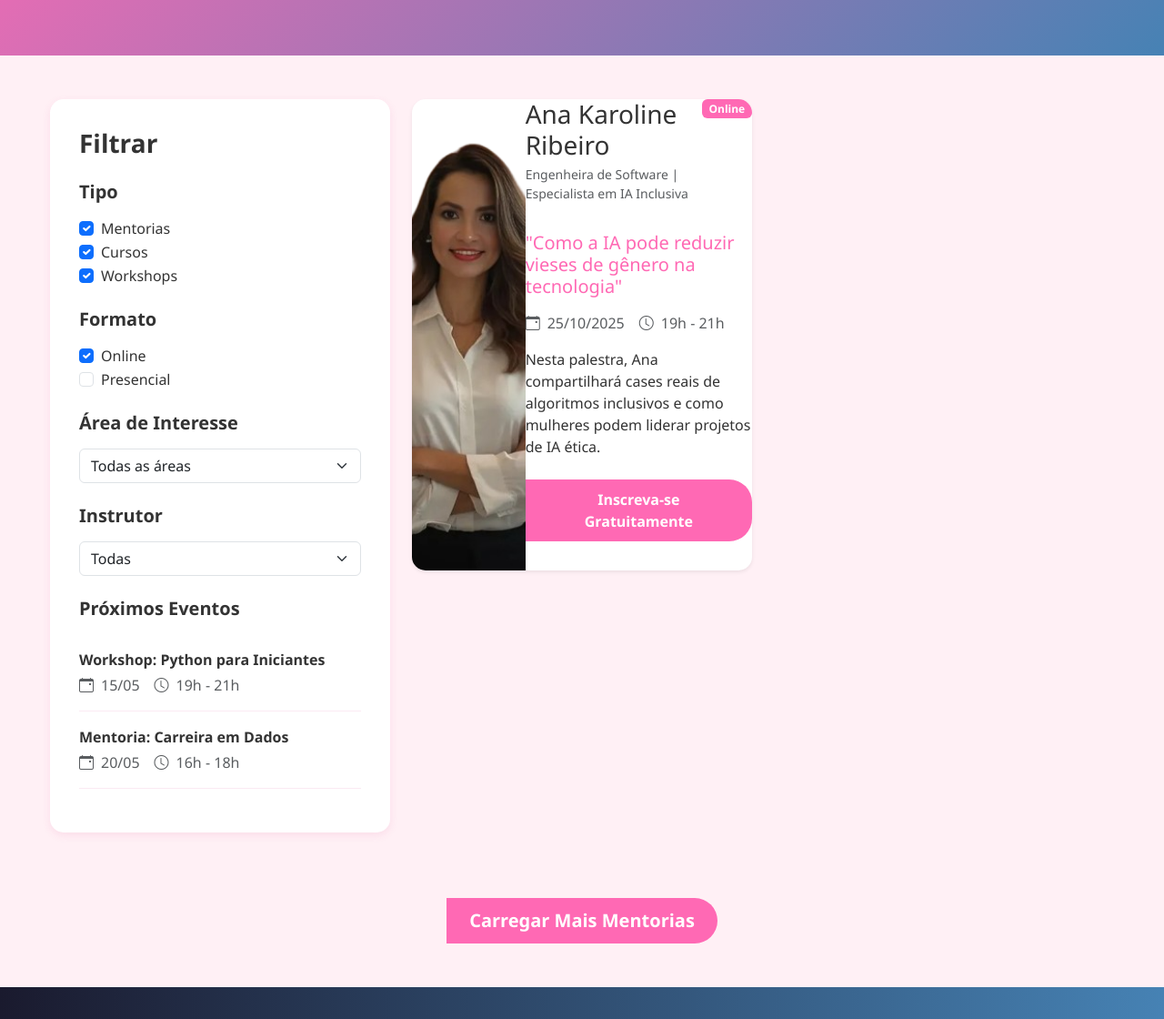
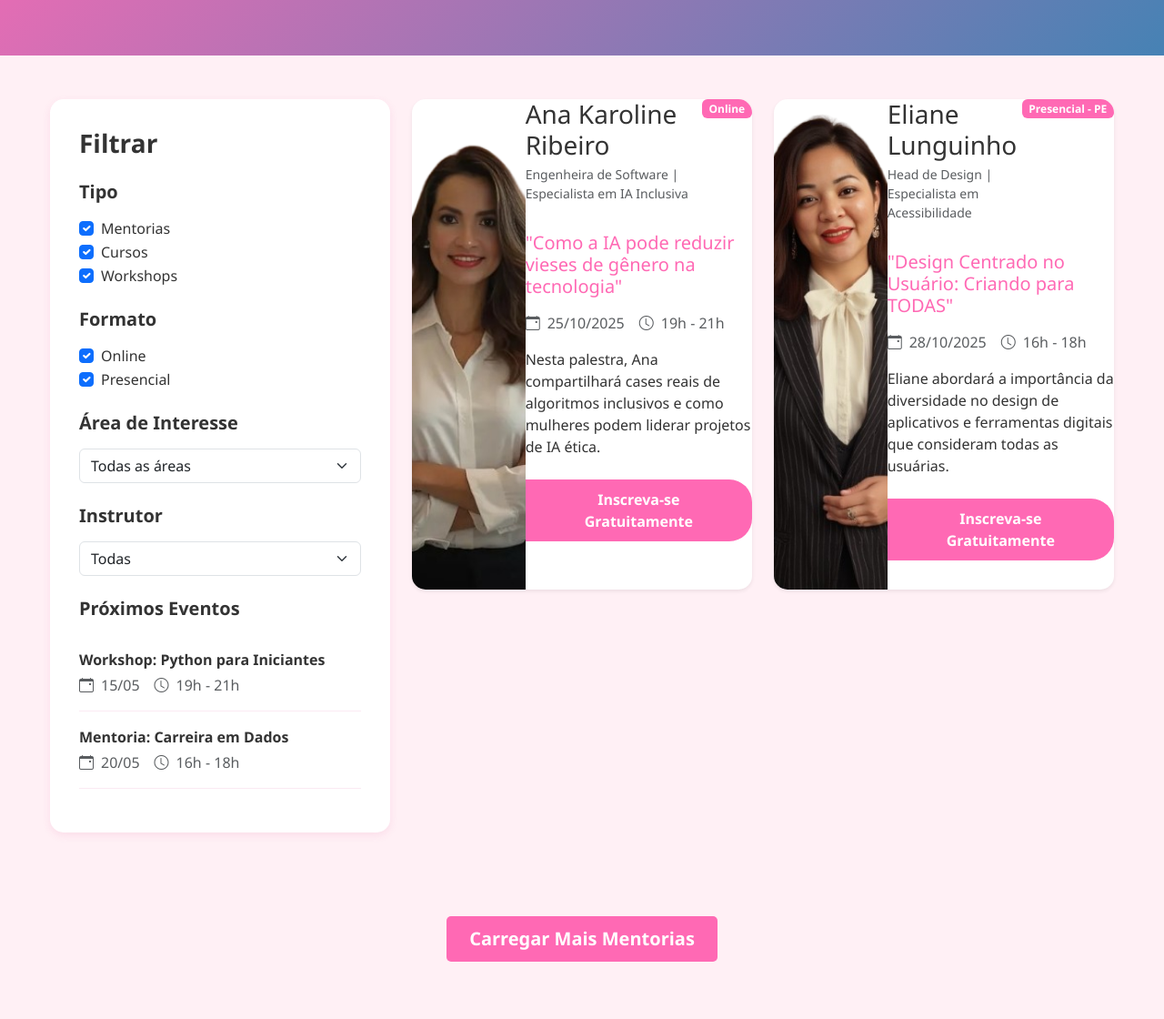
Before and after one commit to Ana-Karoline-Tech/Filtro_Mulheres-Tech, a plain HTML site: page index.html in a window 1280 px wide. Shown: the part 327-1447 px from the top of the page at 91% size. Drawn offline with nearby package versions, Linux system fonts and the light colour scheme.

Commit message:
Corrigi a interatividade no JavaScript

```diff
--- a/css/cursos-internos.css
+++ b/css/cursos-internos.css
@@ -266,6 +266,28 @@ body {
   background: rgba(255,255,255,0.2);
   transform: translateY(-3px);
 }
+/* BTN BUSCAR MAIS OU MENOS CURSOS */
+#load-more-btn {
+    display: block;
+    margin: 20px auto;
+    padding: 10px 25px;
+    background-color: #007bff;
+    color: white;
+    border: none;
+    border-radius: 5px;
+    cursor: pointer;
+    transition: background-color 0.3s;
+}
+
+#load-more-btn:hover {
+    background-color: #0056b3;
+}
+
+#load-more-container {
+    text-align: center;
+    width: 100%;
+    clear: both;
+}
 
         /* ========== RODAPÉ ========== */
 footer {
--- a/js/filtro.js
+++ b/js/filtro.js
@@ -8,11 +8,43 @@ document.addEventListener('DOMContentLoaded', function() {
     const areaInteresse = document.querySelector('.form-select');
     const filtroInstrutor = document.querySelector('select[data-filtro="instrutor"]');
 
-    // Elemento container das mentorias
-    const mentoriasContainer = document.getElementById('mentorias-container');
-    const todasMentorias = document.querySelectorAll('.col-md-6.mb-4');
+    // Elementos das mentorias
+    const todasMentorias = Array.from(document.querySelectorAll('.col-md-6.mb-4'));
+    const loadMoreBtn = document.getElementById('load-more-btn');
 
-    // Função para filtrar as mentorias
+    // Variáveis de controle
+    let mentoriasVisiveis = 4; // Mostra 4 mentorias inicialmente
+    const mentoriasPorPagina = 4; // Quantidade a carregar por clique
+
+    // 1. Inicialização
+    function init() {
+        selecionarTodosFiltros();
+        esconderMentoriasExtras();
+        filtrarMentorias();
+        centralizarBotao();
+    }
+
+    // 2. Selecionar todos os filtros inicialmente
+    function selecionarTodosFiltros() {
+        tipoMentorias.checked = true;
+        tipoCursos.checked = true;
+        tipoWorkshops.checked = true;
+        formatoOnline.checked = true;
+        formatoPresencial.checked = true;
+        areaInteresse.value = 'Todas as áreas';
+        filtroInstrutor.value = 'Todas';
+    }
+
+    // 3. Esconder mentorias extras no carregamento
+    function esconderMentoriasExtras() {
+        todasMentorias.forEach((mentoria, index) => {
+            if (index >= mentoriasVisiveis) {
+                mentoria.classList.add('d-none');
+            }
+        });
+    }
+
+    // 4. Função principal de filtragem
     function filtrarMentorias() {
         const tiposSelecionados = {
             mentoria: tipoMentorias.checked,
@@ -28,65 +60,76 @@ document.addEventListener('DOMContentLoaded', function() {
         const areaSelecionada = areaInteresse.value;
         const instrutorSelecionado = filtroInstrutor.value;
 
-        todasMentorias.forEach(mentoria => {
+        // Resetar contagem ao filtrar
+        mentoriasVisiveis = mentoriasPorPagina;
+
+        todasMentorias.forEach((mentoria, index) => {
             const tipo = mentoria.getAttribute('data-tipo');
             const formato = mentoria.getAttribute('data-formato');
             const area = mentoria.getAttribute('data-area');
             const instrutor = mentoria.getAttribute('data-instrutor') || '';
 
-            // Verificar se a mentoria corresponde aos filtros
-            const tipoMatch = tiposSelecionados[tipo];
-            const formatoMatch = formatosSelecionados[formato];
-            const areaMatch = areaSelecionada === 'Todas as áreas' ||
-                            areaSelecionada.toLowerCase().includes(area.toLowerCase());
-            const instrutorMatch = instrutorSelecionado === 'Todas' ||
-                                 instrutor.includes(instrutorSelecionado);
+            const deveMostrar = (
+                tiposSelecionados[tipo] &&
+                formatosSelecionados[formato] &&
+                (areaSelecionada === 'Todas as áreas' || area === areaSelecionada) &&
+                (instrutorSelecionado === 'Todas' || instrutor === instrutorSelecionado)
+            );
 
-            // Mostrar ou esconder a mentoria com base nos filtros
-            if (tipoMatch && formatoMatch && areaMatch && instrutorMatch) {
+            if (deveMostrar) {
                 mentoria.style.display = 'block';
+                // Mostra apenas as primeiras mentorias
+                mentoria.classList.toggle('d-none', index >= mentoriasVisiveis);
             } else {
                 mentoria.style.display = 'none';
             }
         });
+
+        atualizarBotao();
     }
 
-    // Adicionar event listeners para os filtros
-    tipoMentorias.addEventListener('change', filtrarMentorias);
-    tipoCursos.addEventListener('change', filtrarMentorias);
-    tipoWorkshops.addEventListener('change', filtrarMentorias);
-    formatoOnline.addEventListener('change', filtrarMentorias);
-    formatoPresencial.addEventListener('change', filtrarMentorias);
-    areaInteresse.addEventListener('change', filtrarMentorias);
-    filtroInstrutor.addEventListener('change', filtrarMentorias);
+    // 5. Atualizar visibilidade do botão
+    function atualizarBotao() {
+        const mentoriasFiltradas = todasMentorias.filter(mentoria =>
+            mentoria.style.display !== 'none'
+        );
 
-    // Carregar mais mentorias
-    const loadMoreBtn = document.getElementById('load-more-btn');
-    const extraMentorias = document.querySelectorAll('.extra-mentoria');
-    let mentoriasVisiveis = 2; // Começa mostrando 2 mentorias
+        const mentoriasOcultas = mentoriasFiltradas.filter(mentoria =>
+            mentoria.classList.contains('d-none')
+        );
 
+        loadMoreBtn.style.display = mentoriasOcultas.length > 0 ? 'block' : 'none';
+        centralizarBotao();
+    }
+
+    // 6. Centralizar o botão
+    function centralizarBotao() {
+        loadMoreBtn.style.margin = '20px auto';
+        loadMoreBtn.style.display = 'block';
+    }
+
+    // 7. Carregar mais mentorias
     loadMoreBtn.addEventListener('click', function() {
-        // Mostrar as próximas 2 mentorias
-        for (let i = mentoriasVisiveis; i < mentoriasVisiveis + 2 && i < extraMentorias.length; i++) {
-            extraMentorias[i].classList.remove('d-none');
-        }
+        const mentoriasOcultas = todasMentorias.filter(mentoria =>
+            mentoria.style.display !== 'none' &&
+            mentoria.classList.contains('d-none')
+        );
 
-        mentoriasVisiveis += 2;
+        // Mostra as próximas mentorias
+        mentoriasOcultas.slice(0, mentoriasPorPagina).forEach(mentoria => {
+            mentoria.classList.remove('d-none');
+        });
 
-        // Esconder o botão se todas as mentorias estiverem visíveis
-        if (mentoriasVisiveis >= extraMentorias.length) {
-            loadMoreBtn.style.display = 'none';
-        }
-
-        // Reaplicar os filtros após mostrar mais mentorias
-        filtrarMentorias();
+        mentoriasVisiveis += mentoriasPorPagina;
+        atualizarBotao();
     });
 
-    // Inicialmente esconder o botão se não houver mentorias extras
-    if (extraMentorias.length === 0) {
-        loadMoreBtn.style.display = 'none';
-    }
+    // Event listeners para filtros
+    [tipoMentorias, tipoCursos, tipoWorkshops, formatoOnline, formatoPresencial,
+     areaInteresse, filtroInstrutor].forEach(element => {
+        element.addEventListener('change', filtrarMentorias);
+    });
 
-    // Aplicar filtros inicialmente
-    filtrarMentorias();
+    // Inicializar
+    init();
 });
```
